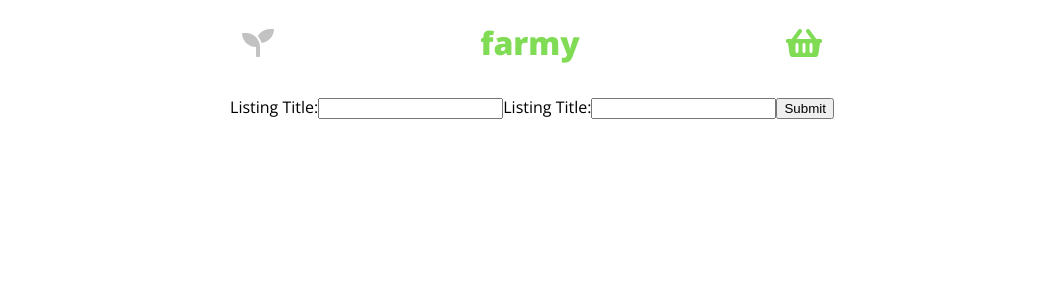
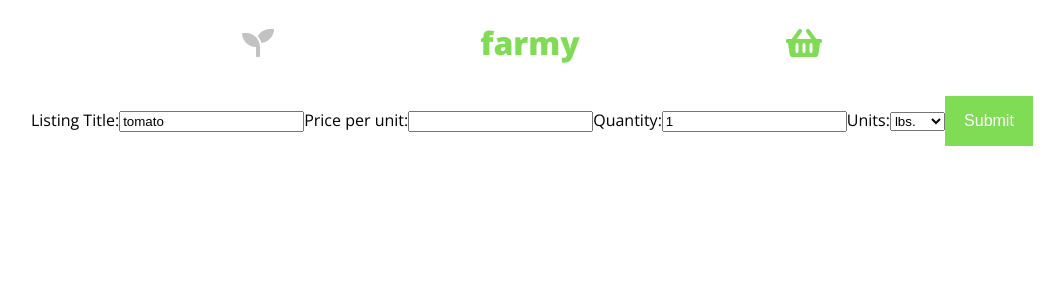
Before and after one commit to abreuboom/farmy, a React (Create React App) app in the folder frontend/: page /sell in a window 1280 px wide. Shown: the top 300 px of the page, without its empty margins (108-1172 px from the left). Built offline with nearby package versions, Linux system fonts and the light colour scheme.

Commit message:
form done needs styling

```diff
--- a/frontend/src/components/Upload/UploadForm.jsx
+++ b/frontend/src/components/Upload/UploadForm.jsx
@@ -5,10 +5,26 @@ export default class UploadForm extends Component {
     super(props);
     this.state = {
       title: "tomato",
-      price: "$2 per lb",
-      quantity: "1lb"
+      price: "$2",
+      quantity: "1",
+      unit: "lbs"
     };
   }
+
+  handleChange = e => {
+    e.preventDefault();
+
+    this.setState({
+      [e.target.name]: e.target.value
+    });
+  };
+
+  handleSubmit = e => {
+    e.preventDefault();
+
+    // do something here
+    console.log(this.state);
+  };
   render() {
     return (
       <div className="container">
@@ -17,19 +33,43 @@ export default class UploadForm extends Component {
             Listing Title:
             <input
               type="text"
-              value={this.state.value}
+              name="title"
+              value={this.state.title}
               onChange={this.handleChange}
             />
           </label>
           <label>
-            Listing Title:
+            Price per unit:
             <input
-              type="text"
-              value={this.state.value}
+              type="number"
+              name="price"
+              value={this.state.price}
               onChange={this.handleChange}
             />
           </label>
-          <input type="submit" value="Submit" />
+          <label>
+            Quantity:
+            <input
+              type="number"
+              name="quantity"
+              value={this.state.quantity}
+              onChange={this.handleChange}
+            />
+          </label>
+          <label htmlFor="units">
+            Units:
+            <select
+              name="units"
+              id="units"
+              value={this.state.units}
+              onChange={this.handleChange}
+            >
+              <option value="lbs">lbs.</option>
+              <option value="count">count</option>
+            </select>
+          </label>
+
+          <button action="submit">Submit</button>
         </form>
       </div>
     );
```
